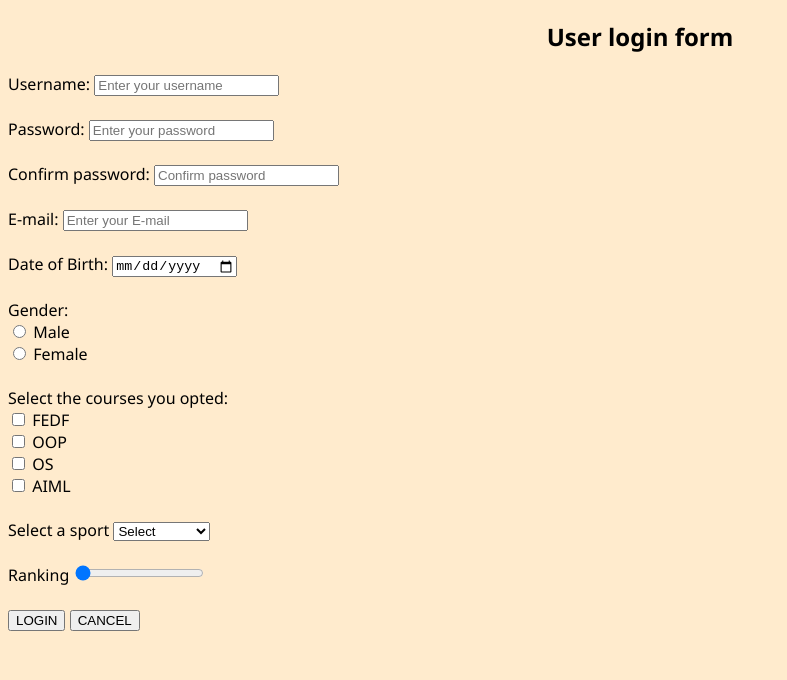
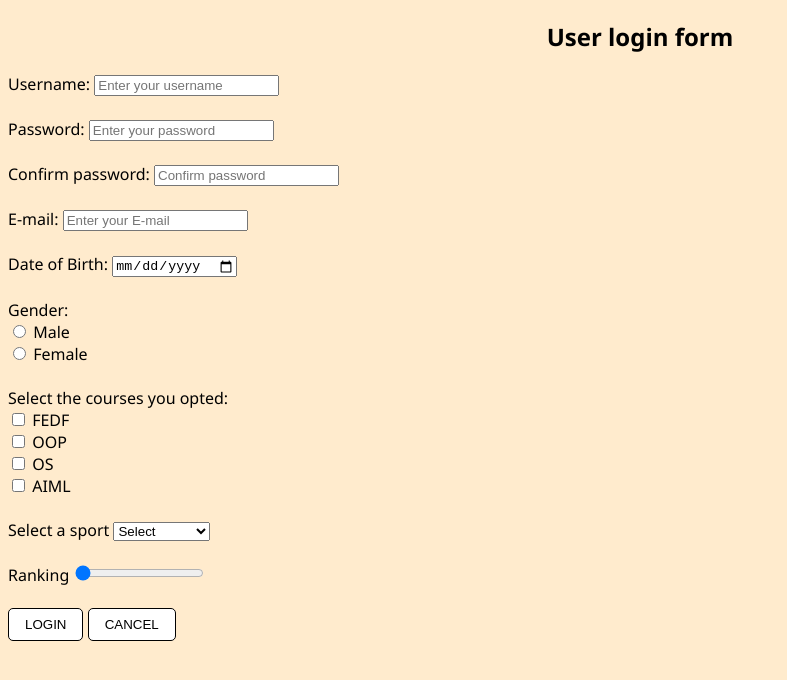
Before and after one commit to kundanamani-23/FEDF, a plain HTML site: page index.html in a window 1280 px wide. Shown: the whole page, without its empty margins (0-787 px from the left). Drawn offline with Linux system fonts and the light colour scheme.

Commit message:
Updated the file

```diff
--- a/index.html
+++ b/index.html
@@ -64,8 +64,12 @@
             <label>Ranking</label>
             <input type="range" min="0" max="5" value="0"><br><br>
 
-            <input type="submit" value="LOGIN">
-            <input type="reset" value="CANCEL">
+            <input type="submit" value="LOGIN" style="background-color: white; padding: 8px 16px; border: 1px solid black; border-radius: 5px;"
+            onmouseover="this.style.backgroundColor='lightgrey'; this.style.cursor='pointer';"
+            onmouseout="this.style.backgroundColor='white';">
+            <input type="reset" value="CANCEL" style="background-color: white; padding: 8px 16px; border: 1px solid black; border-radius: 5px;"
+            onmouseover="this.style.backgroundColor='lightgrey'; this.style.cursor='pointer';"
+            onmouseout="this.style.backgroundColor='white';">
 
     </div>
 </body>
```
